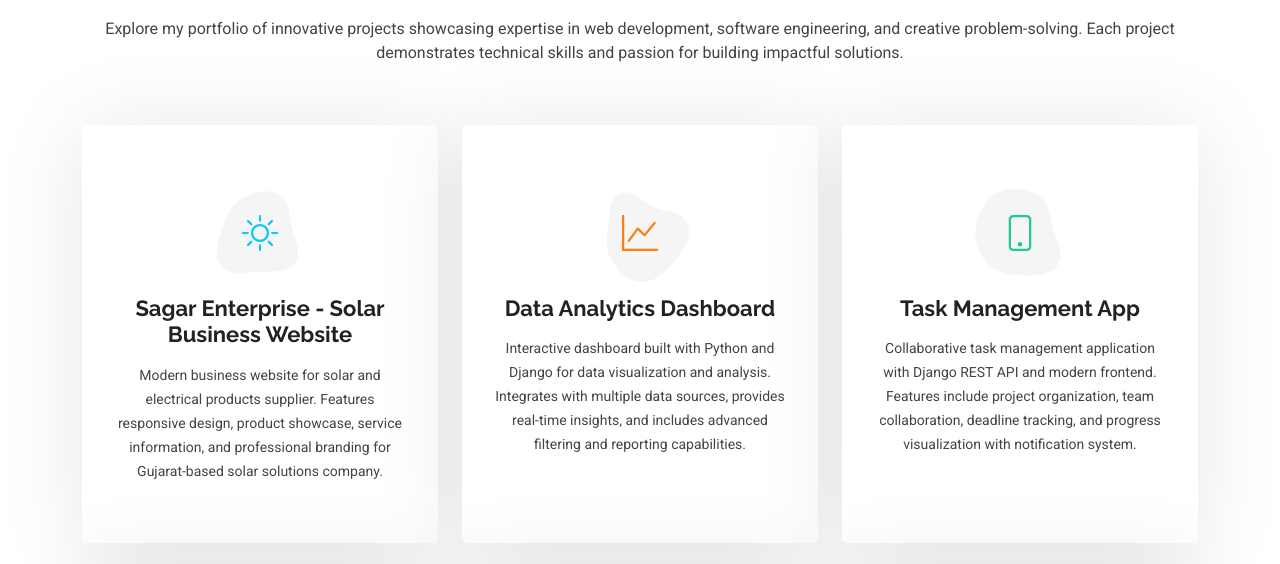
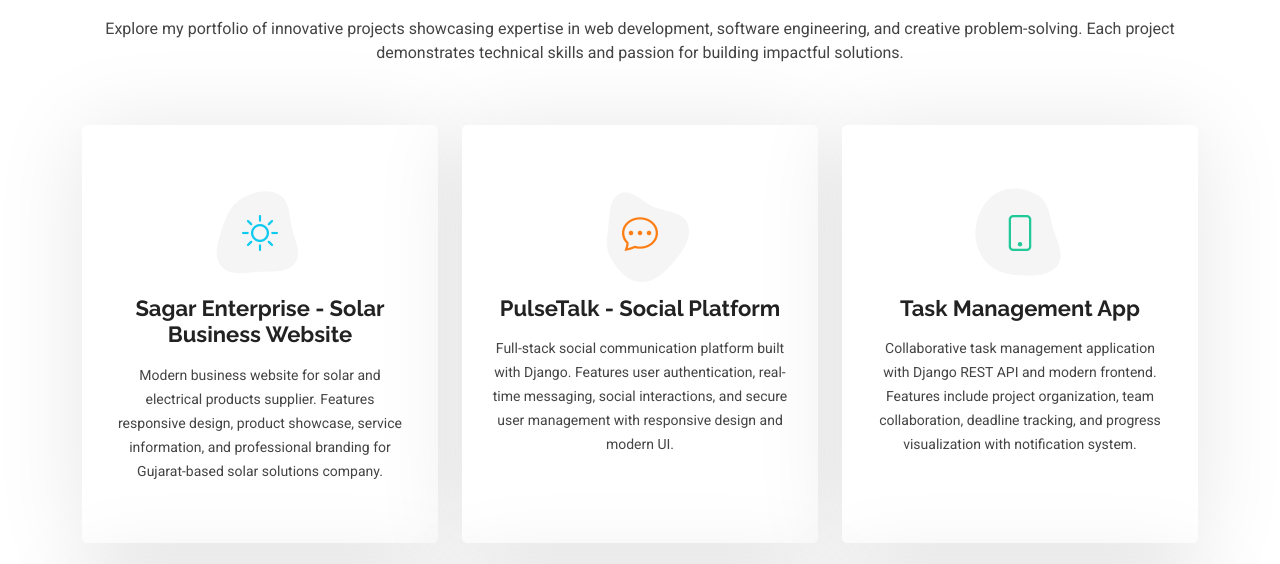
Before and after one commit to Punitkanzariya/My-Portfolio, a plain HTML site: page projects.html in a window 1280 px wide. Shown: the part 204-768 px from the top of the page. Drawn offline with Linux system fonts and the light colour scheme.

Commit message:
Update projects.html

```diff
--- a/projects.html
+++ b/projects.html
@@ -105,12 +105,12 @@
                 <svg width="100" height="100" viewBox="0 0 600 600" xmlns="http://www.w3.org/2000/svg">
                   <path stroke="none" stroke-width="0" fill="#f5f5f5" d="M300,582.0697525312426C382.5290701553225,586.8405444964366,449.9789794690241,525.3245884688669,502.5850820975895,461.55621195738473C556.606425686781,396.0723002908107,615.8543463187945,314.28637112970534,586.6730223649479,234.56875336149918C558.9533121215079,158.8439757836574,454.9685369536778,164.00468322053177,381.49747125262974,130.76875717737553C312.15926192815925,99.40240125094834,248.97055460311594,18.661163978235184,179.8680185752513,50.54337015887873C110.5421016452524,82.52863877960104,119.82277516462835,180.83849132639028,109.12597500060166,256.43424936330496C100.08760227029461,320.3096726198365,92.17705696193138,384.0621239912766,124.79988738764834,439.7174275375508C164.83382741302287,508.01625554203684,220.96474134820875,577.5009287672846,300,582.0697525312426"></path>
                 </svg>
-                <i class="bi bi-graph-up"></i>
+                <i class="bi bi-chat-dots"></i>
               </div>
-              <a href="#" class="stretched-link">
-                <h3>Data Analytics Dashboard</h3>
+              <a href="https://pulsetalk-platform.onrender.com/" target="_blank" class="stretched-link">
+                <h3>PulseTalk - Social Platform</h3>
               </a>
-              <p>Interactive dashboard built with Python and Django for data visualization and analysis. Integrates with multiple data sources, provides real-time insights, and includes advanced filtering and reporting capabilities.</p>
+              <p>Full-stack social communication platform built with Django. Features user authentication, real-time messaging, social interactions, and secure user management with responsive design and modern UI.</p>
             </div>
           </div><!-- End Project Item -->
 
```
